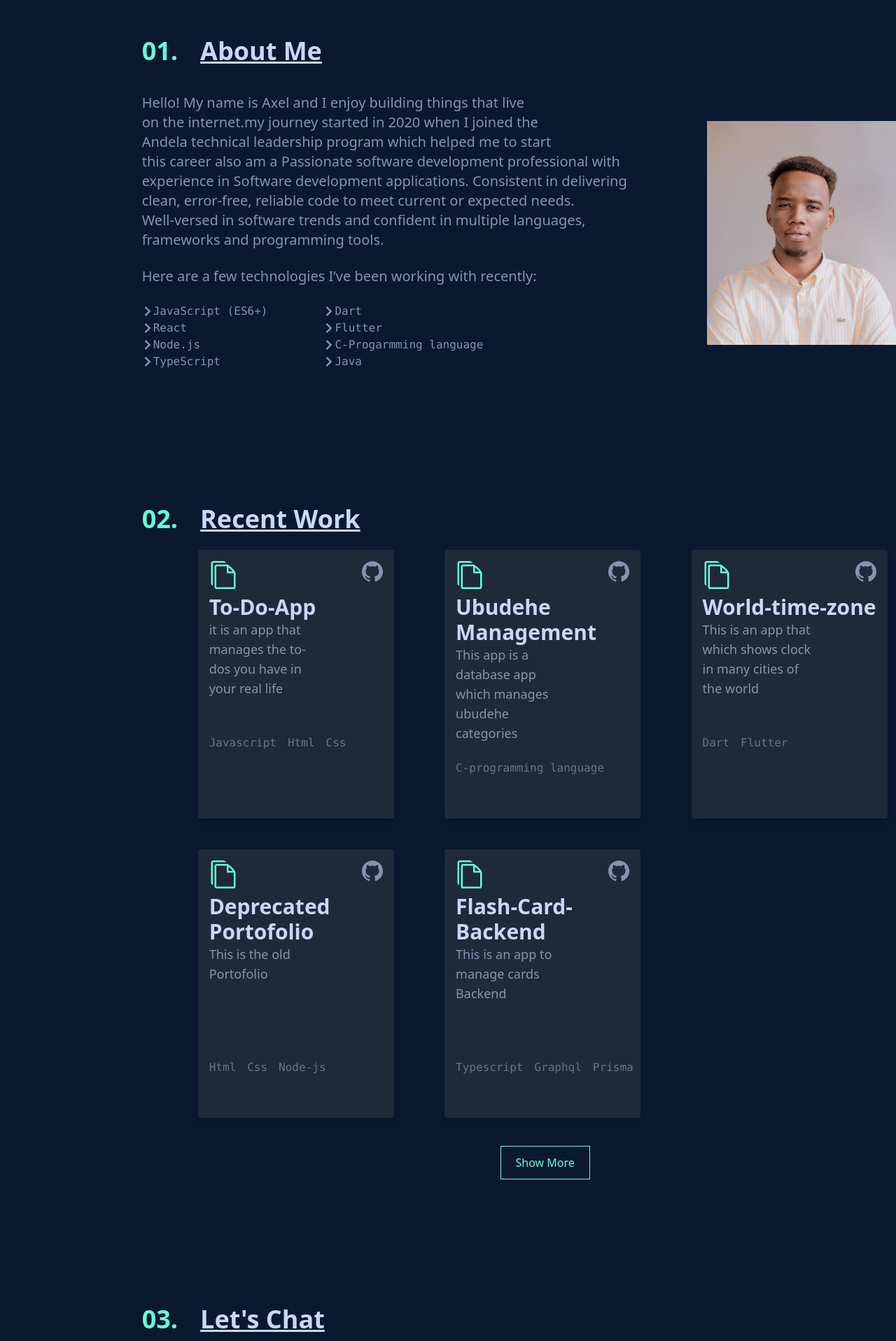
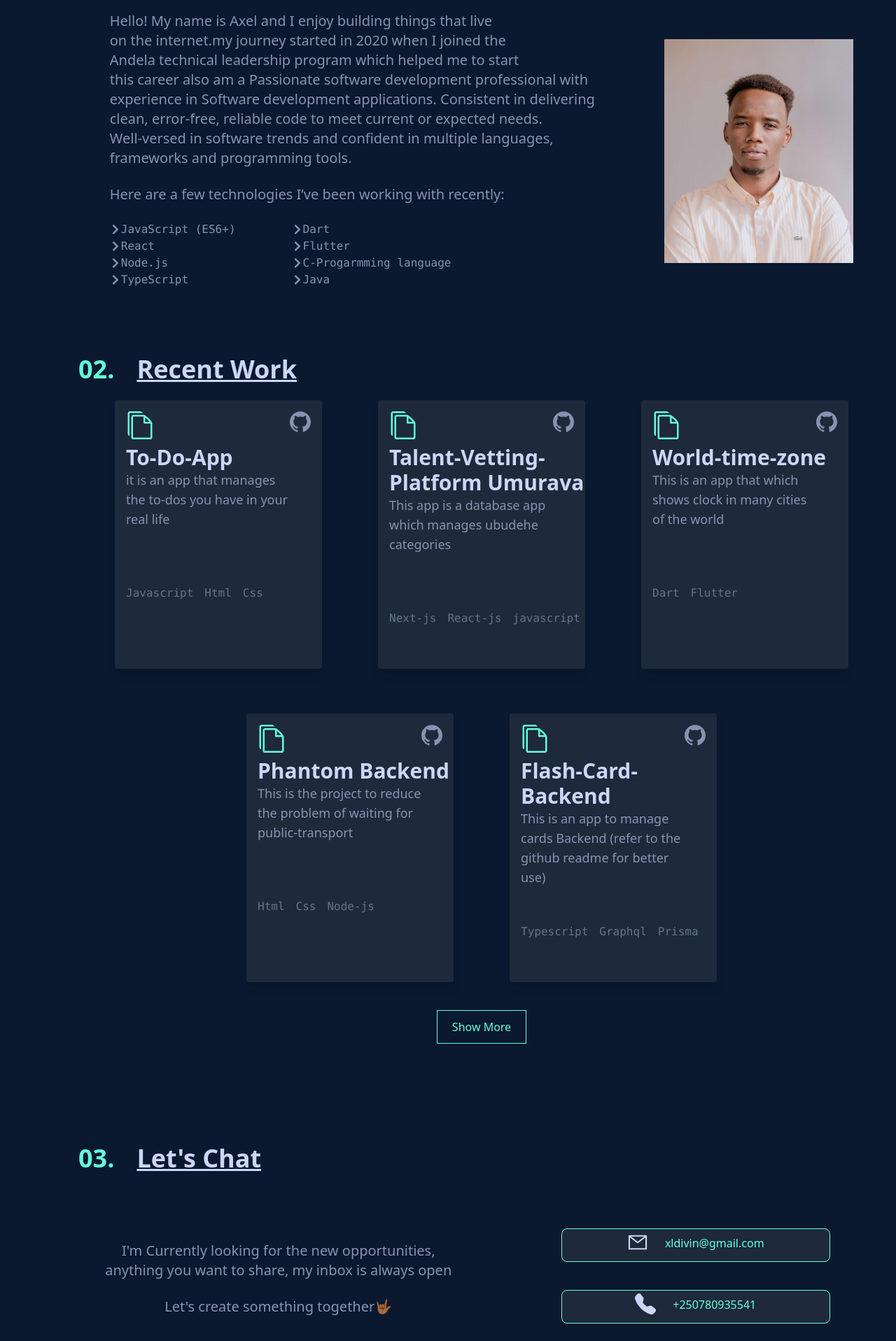
Before and after one commit to Xldivin/Portofolio-fe, a React (Create React App) app: page / in a window 1280 px wide. Shown: the part 880-2797 px from the top of the page at 70% size. Built offline with nearby package versions, Linux system fonts and the light colour scheme.

Commit message:
redone the portofolio

```diff
--- a/src/App.js
+++ b/src/App.js
@@ -6,28 +6,16 @@ import About from './components/about';
 import Project from './components/Project';
 import Contact from './components/Contact';
 import Footer from './components/Footer';
-import Asidebar from './components/Asidebar';
 import More_Projects1 from './components/More_Projects1';
 function App() {
   return (
-    <div className='flex flex-col'>
-      <div className="grid grid-cols-12 grid-rows-12 overflow-x-hidden overflow-y-hidden">
+    <div className="overflow-x-hidden overflow-y-hidden">
       <Navbar />
       <Main />
-      <Asidebar />
-      </div>
-      <div className='grid grid-cols-12 grid-rows-12 overflow-x-hidden overflow-y-hidden'>
       <About />
-      </div>
-      <div className='grid grid-cols-12 grid-rows-12 overflow-x-hidden overflow-y-hidden'>
       <Project />
-      </div>
-      <div className='grid grid-cols-12 grid-rows-12 overflow-x-hidden overflow-y-hidden'>
       <Contact />
-      </div>
-      <div className='h-12/12 overflow-x-hidden overflow-y-hidden'>
       <Footer />
-      </div>
       {/* <More_Projects1 /> */}
     </div>
   );
--- a/src/components/Asidebar.js
+++ /dev/null
@@ -1,11 +0,0 @@
-import React from 'react'
-
-function Asidebar() {
-  return (
-    <div className='col-start-1 col-end-3 row-start-1 row-end-13'>
-
-    </div>
-  )
-}
-
-export default Asidebar
--- a/src/components/Contact.js
+++ b/src/components/Contact.js
@@ -1,63 +1,27 @@
 import React from 'react'
 import { AiOutlineMail } from 'react-icons/ai';
-import {BsFillTelephoneFill} from 'react-icons/bs'
-import  { useState } from 'react';
+import { BsFillTelephoneFill } from 'react-icons/bs'
+import { useState } from 'react';
 
 function Contact() {
   return (
-    <div name='contact' className='col-start-1 col-end-13 lg:col-start-2 col-end-13 row-start-2 row-end-13 md:col-start-2 bg-bgColor'>
+    <div name='contact' className='container bg-bgColor mx-auto px-4'>
       <div className='ml-6 md:mt-36 ml-4 mr-10 lg:ml-24 mt-36'>
         <div className='mt-24 text-white text-4xl'>
           <span className='text-textGreenPhant font-bold'>03.</span>
           <span className='text-textWhitePhant text-4xl ml-8 underline font-bold'>Let's Chat</span>
         </div>
-      <div className='mt-20 flex flex-col justify-around md:flex-col lg:flex-row lg:mb-86' >
+        <div className='mt-20 flex flex-col lg:flex-row lg:mb-86 justify-around items-center' >
           <div className='md:mt-2 -ml:20'>
             <p className='text-textWhittishPhant text-xl text-center'>
-        I'm Currently looking for the new opportunities,<br/> anything you want to share, my inbox is always open
+              I'm Currently looking for the new opportunities,<br /> anything you want to share, my inbox is always open
             </p>
             <p className='text-textWhittishPhant text-xl text-center mt-6'>
               Let's create something together🤟🏾
             </p>
           </div>
-        {/* <form className='bg-slate-800 w-full h-80 shadow md:w-full mt-6 lg:w-3/6' action='https://getform.io/f/881976b0-219c-41fd-b627-d5713657826a' method='POST'>
-            <div>
-            <h3 className='text-textWhitePhant text-2xl ml-32 underline font-bold md:ml-72'>Get In Touch</h3>
-            </div>
-            <div className='flex flex-col items-center'>
-            <input
-            className='bg-slate-800 p-2  border-b-2 border-gray-400 outline-none focus:border-blue-400 w-4/6 text-white'
-            placeholder='Enter Your Name'
-            type='text'
-            name='names'
-            />
-            <input
-            className='bg-slate-800 p-2 text-sm border-b-2 border-gray-400 outline-none focus:border-blue-400 w-4/6 text-white'
-            placeholder='Enter Your Email'
-            type='text'
-            name='emails'
-            />
-            <input
-            className='bg-slate-800 p-2 text-sm border-b-2 border-gray-400 outline-none focus:border-blue-400 w-4/6 text-white'
-            placeholder='Enter Subject'
-            type='text'
-            name='subjects'
-            />
-            <input
-            className='bg-slate-800 p-2 text-sm border-b-2 border-gray-400 outline-none focus:border-blue-400 w-4/6 font-Montserrat text-white'
-            placeholder='Enter Your Message'
-            type='text'
-            name='messages'
-            />
-            </div>
-            <div className='lg:ml-28 md:ml-20'>
-            <button className='bg-white w-20 ml-56 mt-10 md:ml-96'>
-                SEND
-            </button>
-            </div>
-        </form> */}
-        <div className='flex-col justify-center'>
-        <button className='flex border rounded-lg  w-80 bg-slate-800 justify-center border-textGreenPhant hover:bg-zinc-400 h-12 ml-4 md:ml-20 lg:w-96 lg:ml-6 lg:w-96'>
+          <div className='flex-col justify-center items-center'>
+            <button className='flex border rounded-lg  w-80 bg-slate-800 justify-center border-textGreenPhant hover:bg-zinc-400 h-12 md:ml-20 lg:w-96 lg:w-96'>
               <span className='mt-1 '>
                 <AiOutlineMail size='30' className='text-textWhitePhant'
                 />
@@ -66,7 +30,7 @@ function Contact() {
                 <a href='mailto:xldivin@gmail.com' rel='noopener noreferrer'>xldivin@gmail.com</a>
               </p>
             </button>
-        <button className='flex border rounded-lg  w-80 bg-slate-800 justify-center border-textGreenPhant hover:bg-zinc-400 h-12 mt-10 ml-4 md:ml-20 lg:w-96 lg:ml-6 lg:w-96'>
+            <button className='flex border rounded-lg  w-80 bg-slate-800 justify-center border-textGreenPhant hover:bg-zinc-400 h-12 mt-10  md:ml-20 lg:w-96 lg:w-96'>
               <span className='mt-1 '>
                 <BsFillTelephoneFill size='30' className='text-textWhitePhant'
                 />
--- a/src/components/NavBar.js
+++ b/src/components/NavBar.js
@@ -44,7 +44,7 @@ function Navbar() {
       <div onClick={handleClick} className='md:hidden'>
       {nav?'':<FaBars />}
       </div>
-      <ul className={!nav ? 'hidden' : 'mt-96 border border-sky-500v w-full h-6/6 bg-[#0a192f] flex flex-col justify-center items-center z-50 relative top-6'}>
+      <ul className={!nav ? 'hidden' : 'mt-[17.3rem] border border-slate-700 w-[150rem] h-6/6 bg-[#0a192f] flex flex-col justify-center items-center z-50'}>
         <div onClick={handleClick} className="ml-60 absolute top-10">
           {<FaTimes />}
         </div>
--- a/src/components/Project-Card.js
+++ b/src/components/Project-Card.js
@@ -5,11 +5,11 @@ import { SiGithub } from 'react-icons/si';
 function Project_Card({project}) {
   return (
     <div>
-      <div className='w-80 md:w-75 lg:w-80 '>
+      <div className='w-80 md:w-75 lg:w-[21rem]'>
       <div className='max-w-sm rounded overflow-hidden shadow-lg mt-6 h-96 bg-slate-800 shadow hover:shadow-lg hover:-translate-y-2 ml-10 md:w-75'>
         <div className='flex justify-between'>
           <ImFilesEmpty size={40} className='text-textGreenPhant ml-4 mt-4' />
-          <a href={project.link}>
+          <a href={project.github}>
           <SiGithub size={30} className='text-textWhittishPhant mr-4 mt-4' />
           </a>
         </div>
@@ -19,7 +19,7 @@ function Project_Card({project}) {
           {project.project}
           </h5>
           </a>
-          <p className='text-textWhittishPhant text-lg h-1 w-40'>
+          <p className='text-textWhittishPhant text-lg h-1 w-[15rem]'>
             {project.description}
           </p>
           <div className='mt-40'>
--- a/src/components/Project.js
+++ b/src/components/Project.js
@@ -9,48 +9,62 @@ function Project() {
       "technology": "Javascript",
       "technology2": "Html",
       "technology3": "Css",
-      "link": "https://xldivin-to-do-app.netlify.app/"
+      "link": "https://xldivin-to-do-app.netlify.app/",
+      "github":"https://github.com/Xldivin/To-do-app-js"
     },
     {
-      "project": "Ubudehe Management",
+      "project": "Talent-Vetting-Platform Umurava",
       "description": "This app is a database app which manages ubudehe categories",
-      "technology": "C-programming language",
-      "link": "https://github.com/Xldivin/Ubudehe-Management"
+      "technology": "Next-js",
+      "technology2": "React-js",
+      "technology3": "javascript",
+      "link": "https://umurava.africa/",
+      "github":"https://github.com/Umurava/Frontend"
     },
     {
       "project": "World-time-zone",
       "description": "This is an app that which shows clock in many cities of the world",
       "technology": "Dart",
       "technology2": "Flutter",
-      "link": "https://github.com/Xldivin/world-time-zone"
+      "link": "https://github.com/Xldivin/world-time-zone",
+      "github":"https://github.com/Xldivin/world-time-zone"
     },
     {
-      "project": "Deprecated Portofolio",
-      "description": "This is the old Portofolio",
+      "project": "Phantom Backend",
+      "description": "This is the project to reduce the problem of waiting for public-transport",
       "technology": "Html",
       "technology2": "Css",
       "technology3": "Node-js",
-      "link": "https://axel-divin.netlify.app/"
+      "link": "https://github.com/atlp-rwanda/phantom-be-elite",
+      "github":"https://github.com/atlp-rwanda/phantom-be-elite"
     },
     {
       "project": "Flash-Card-Backend",
-      "description": "This is an app to manage cards Backend",
+      "description": "This is an app to manage cards Backend (refer to the github readme for better use)",
       "technology": "Typescript",
       "technology2": "Graphql",
       "technology3": "Prisma",
-      "link": "https://flashcard-bee-production.up.railway.app/"
+      "link": "https://flash-emx7.onrender.com/",
+      "github":"https://github.com/Xldivin/Flashcard-bee"
     }
   ]
+
+  //world time zone
+  //flashcard-backend
+  //umurava
+  //to-do-app
+  //phantom-be-elite
+
   return (
-    <div name='project' className='col-start-1 col-end-13 md:col-start-2 col-end-13 lg:col-start-2 col-end-11 row-start-2 row-end-13 bg-bgColor'>
-      <div className='ml-6 -mt-10 md:mt-24 mr-10 lg:ml-24 mt-36'>
+    <div name='project' className='container bg-bgColor mx-auto px-4'>
+      <div className='ml-6 mt-4 md:mt-24 mr-10 lg:ml-24 mt-36'>
         <div className='text-white text-4xl w-96'>
           <span className='text-textGreenPhant font-bold'>02.</span>
           <span className='text-textWhitePhant text-4xl ml-8 underline font-bold'>Recent Work</span>
         </div>
         <div>
         </div>
-        <div className='grid grid-cols-1 gap-5 relative -left-6 md:grid-cols-2  gap-32 lg:grid-cols-3 gap-5 left-10'>
+        <div className='flex flex-wrap gap-5 justify-center items-center relative left-0 md:gap-2 lg:gap-10'>
           {
             projects.map((project) => {
               return <Project_Card project={project} />
--- a/src/components/about.js
+++ b/src/components/about.js
@@ -5,13 +5,13 @@ import { FaChevronRight } from 'react-icons/fa';
 
 function about() {
   return (
-    <div name='about' className='col-start-1 col-end-13 row-start-1 lg:col-start-2 col-end-11 row-start-2 row-end-13 md:col-start-2 col-end-13 bg-bgColor'>
-      <div className='ml-6 lg:ml-24 mt-36 md:mt-36 ml-6'>
+    <div name='about' className='container bg-bgColor w-[100%] h-[100%] mx-auto px-4'>
+      <div className='ml-6 lg:ml-24 mt-32 md:mt-36 ml-6'>
         <div className='mt-24 text-white text-4xl'>
           <span className='text-textGreenPhant font-bold'>01.</span>
           <span className='text-textWhitePhant text-4xl ml-8 underline font-bold'>About Me</span>
         </div>
-        <div className='mt-10 flex justify-between lg:flex-row md:flex flex-col'>
+        <div className='mt-10 flex justify-around lg:flex-row md:flex flex-col'>
           <div>
             <p className='text-textWhittishPhant text-xl md:w-70'>Hello! My name is Axel and I enjoy building things that live<br />
               on the internet.my journey started in 2020 when I joined the<br />
@@ -85,7 +85,7 @@ function about() {
           </div>
           <div className='mt-10'>
             <img
-              className='h-80 ml-10'
+              className='h-80 ml-[10px]'
               src={landing}
             />
           </div>
--- a/tailwind.config.js
+++ b/tailwind.config.js
@@ -7,6 +7,13 @@ module.exports = {
     extend: {
       content: {
         'link': 'url("/icons/link.svg")',
+      },
+      screens: {
+        'sm': '640px',
+        'md': '768px',
+        'lg': '1024px',
+        'xl': '1280px',
+        '2xl': '1536px',
       },
       colors: {
         textGreenPhant: "#64ffda",
```
Also changed, not shown: src/components/Main.js (+4 -4 lines). Lines whose indentation alone changed are shown as unchanged.
